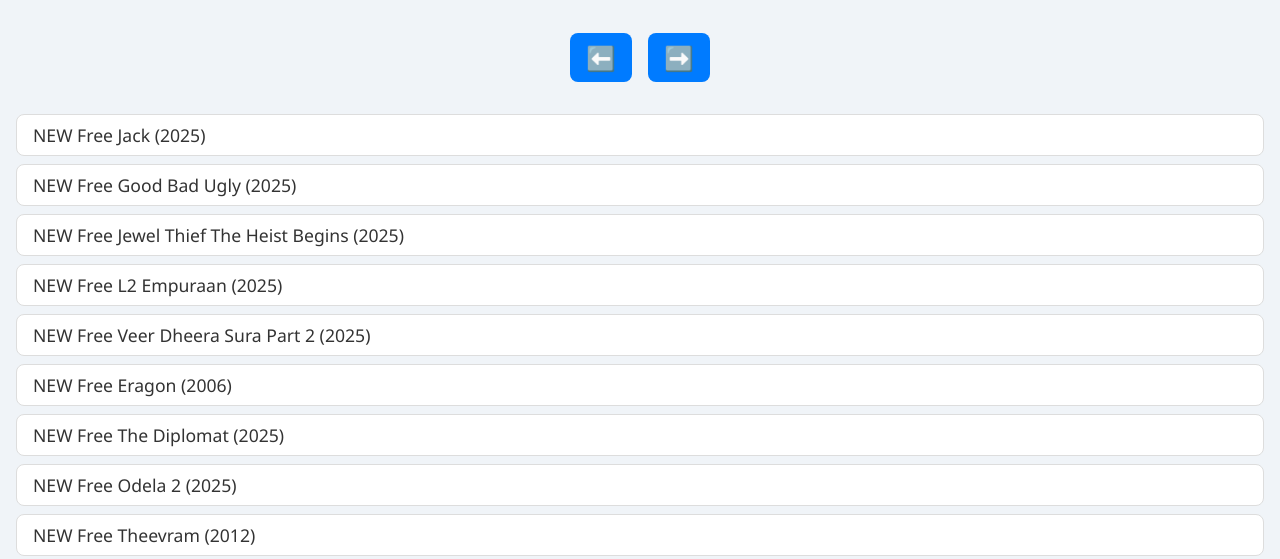
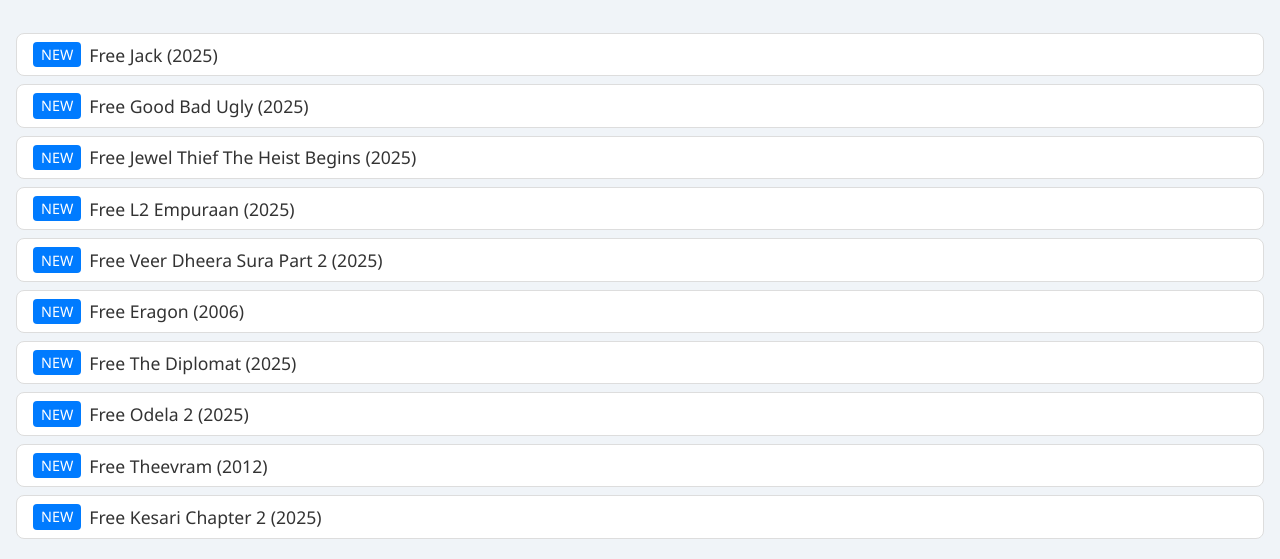
Before and after one commit to harsha654265/EncodersHub, a plain HTML site: page index.html in a window 1280 px wide. Shown: the part 241-800 px from the top of the page. Drawn offline with Linux system fonts and the light colour scheme.

Commit message:
Update index.html

```diff
--- a/index.html
+++ b/index.html
@@ -86,6 +86,21 @@
       background: #e9ecef;
     }
 
+    .movie-item .new-btn {
+      background: #007bff;
+      color: #fff;
+      padding: 0.2rem 0.5rem;
+      border-radius: 4px;
+      font-size: 0.9rem;
+      margin-right: 0.5rem;
+      text-transform: uppercase;
+    }
+
+    .movie-item .title-container {
+      display: flex;
+      align-items: center;
+    }
+
     .movie-item .title {
       font-size: 1.1rem;
     }
@@ -98,17 +113,17 @@
     .pagination {
       display: flex;
       justify-content: center;
-      gap: 1rem;
+      gap: 0.5rem;
       padding: 1rem 0;
     }
 
     .pagination span {
-      font-size: 1.5rem;
+      font-size: 1rem;
       cursor: pointer;
-      padding: 0.5rem 1rem;
+      padding: 0.3rem 0.6rem;
       background: #007bff;
       color: #fff;
-      border-radius: 8px;
+      border-radius: 4px;
       transition: background 0.2s;
       border: none;
       display: flex;
@@ -248,22 +263,22 @@
     <div class="section-header">
       <h2>All Movies</h2>
     </div>
+    <div class="movie-list" id="movieList"></div>
     <div class="pagination">
       <span onclick="changePage('movies', -1)">⬅️</span>
       <span onclick="changePage('movies', 1)">➡️</span>
     </div>
-    <div class="movie-list" id="movieList"></div>
   </section>
 
   <section id="webSeriesSection">
     <div class="section-header">
       <h2>Web Series</h2>
     </div>
+    <div class="web-series-list" id="webSeriesList"></div>
     <div class="pagination">
       <span onclick="changePage('webSeries', -1)">⬅️</span>
       <span onclick="changePage('webSeries', 1)">➡️</span>
     </div>
-    <div class="web-series-list" id="webSeriesList"></div>
   </section>
 
   <div class="modal" id="movieModal">
@@ -315,24 +330,19 @@
     }
 
     function formatTitle(title) {
-      // Remove "FREE" prefix
       let cleanTitle = removeFreePrefix(title);
 
-      // Extract the first year (e.g., "2025")
       const yearMatch = cleanTitle.match(/\b(\d{4})\b/);
       let firstYear = yearMatch ? yearMatch[1] : '';
 
-      // Remove the year and everything after it from the title
       if (yearMatch) {
         cleanTitle = cleanTitle.substring(0, yearMatch.index).trim();
       }
 
-      // Extract languages and additional year if present
       const parts = cleanTitle.split(' ');
       let languages = [];
       let secondYear = '';
 
-      // Common languages to look for
       const langKeywords = ['HINDI', 'TELUGU', 'TAMIL', 'ENGLISH', 'MALAYALAM', 'BOLLYWOOD', 'SOUTH'];
       for (let i = parts.length - 1; i >= 0; i--) {
         const part = parts[i].toUpperCase();
@@ -347,12 +357,11 @@
         }
       }
 
-      // Reconstruct the title
       cleanTitle = parts.join(' ').trim();
-      if (!cleanTitle) cleanTitle = 'Unknown Title'; // Fallback if title is empty after cleaning
+      if (!cleanTitle) cleanTitle = 'Unknown Title';
 
       return {
-        formattedTitle: `NEW ${cleanTitle} (${firstYear})${secondYear ? ` (${secondYear})` : ''}`,
+        formattedTitle: `${cleanTitle} (${firstYear})${secondYear ? ` (${secondYear})` : ''}`,
         languages: languages.join(', ')
       };
     }
@@ -372,7 +381,10 @@
         itemElement.classList.add('movie-item');
         const { formattedTitle, languages } = formatTitle(item.title);
         itemElement.innerHTML = `
-          <span class="title">${formattedTitle}</span>
+          <div class="title-container">
+            <span class="new-btn">NEW</span>
+            <span class="title">${formattedTitle}</span>
+          </div>
           <span class="languages">${languages}</span>
         `;
         itemElement.addEventListener('click', () => openModal(item));
@@ -395,7 +407,10 @@
         itemElement.classList.add('movie-item');
         const { formattedTitle, languages } = formatTitle(item.title);
         itemElement.innerHTML = `
-          <span class="title">${formattedTitle}</span>
+          <div class="title-container">
+            <span class="new-btn">NEW</span>
+            <span class="title">${formattedTitle}</span>
+          </div>
           <span class="languages">${languages}</span>
         `;
         itemElement.addEventListener('click', () => openModal(item));
```
